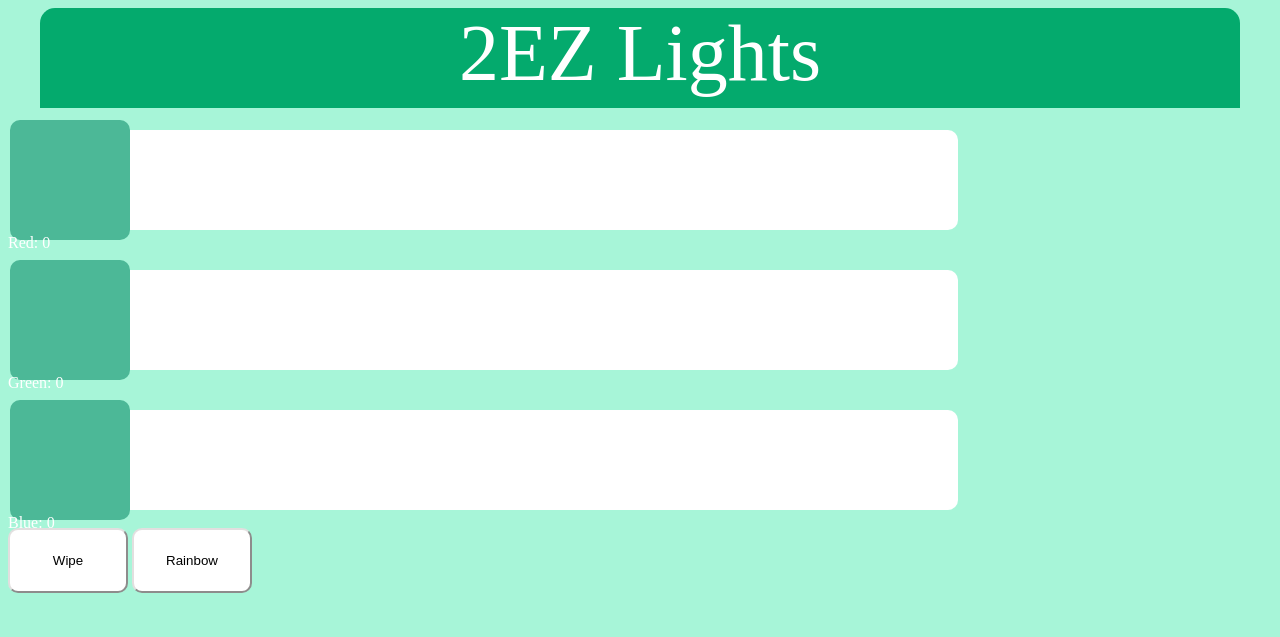
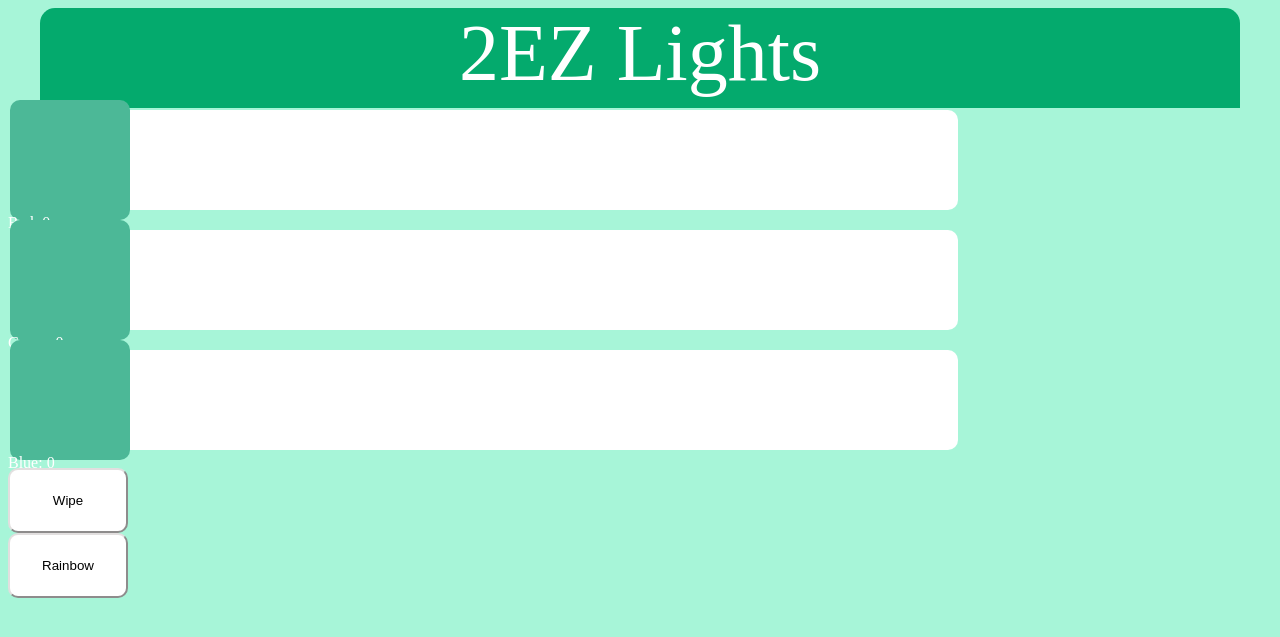
Before and after one commit to oesa77soccer/2EZ-bathroom-lights, a PHP site: page / in a window 1280 px wide. Shown: the top 637 px of the page. Run offline with PHP 8.4, Linux system fonts and the light colour scheme.

Commit message:
html & css

```diff
--- a/src/css/style.css
+++ b/src/css/style.css
@@ -22,7 +22,7 @@ html {
 .slidecontainer {
   width: 100%; /* Width of the outside container */
   height: 120px;
-  margin-top: 20px;
+  margin: auto;
 }
 
 /* The slider itself */
@@ -56,9 +56,10 @@ html {
   border-radius: 10px;
 }
 
-.buttoncontainer {
-  text-align: center;
+.btn-grid {
+  display: grid;
   margin: auto;
+  grid-column: 1 / 2;
 }
 
 .modebtn {
--- a/src/index.php
+++ b/src/index.php
@@ -22,7 +22,7 @@
     <div class="valtext">Blue: <span id="blue_val">0</span></div>
     </div>
 
-    <div class="btncontainer">
+    <div class="btn-grid">
         <button class="modebtn" id="wipe_btn">Wipe</button>
         <button class="modebtn" id="rainbow_btn">Rainbow</button>
     </div>
```
